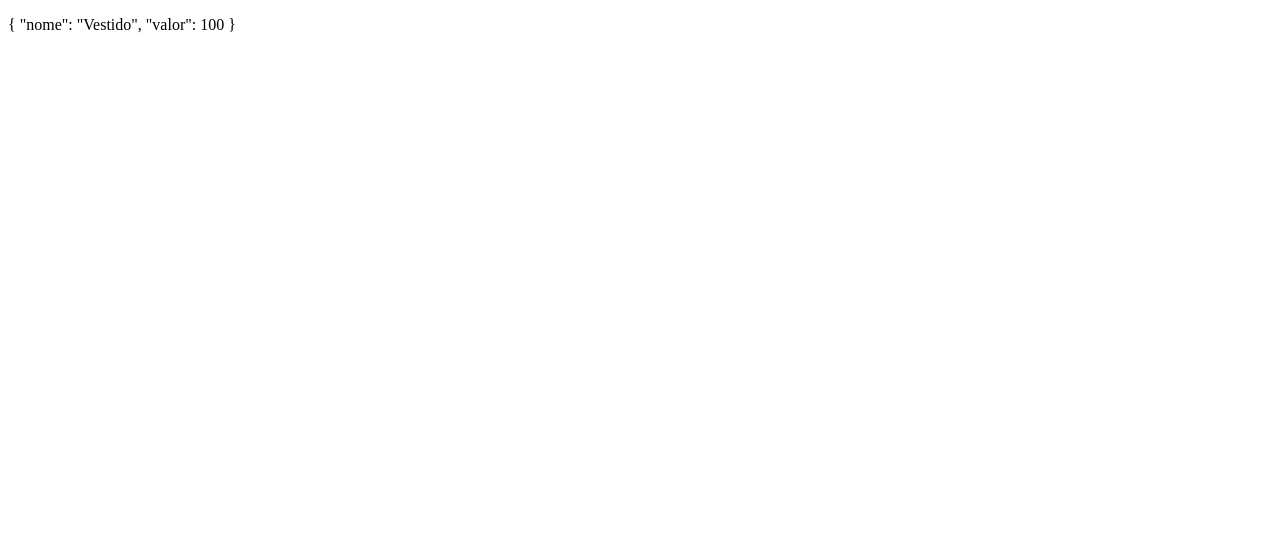
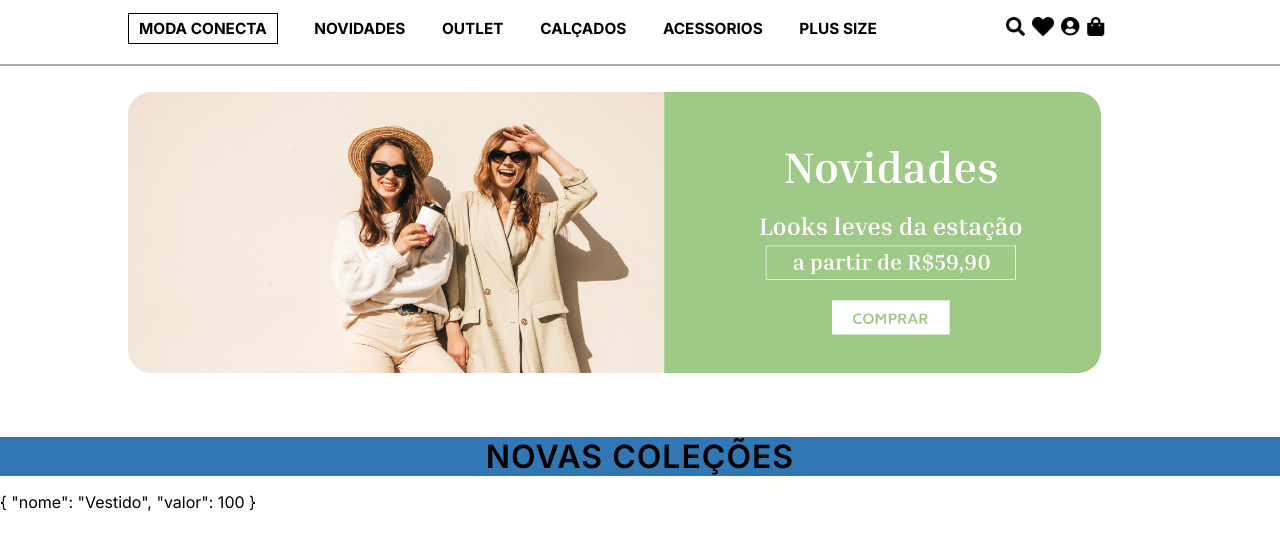
Before and after one commit to habbiner/moda-conecta, a plain HTML site: page index.html in a window 1280 px wide. Drawn offline with nearby package versions, Linux system fonts and the light colour scheme.

Commit message:
aceita ai - gabriel

```diff
--- a/css/style.css
+++ b/css/style.css
@@ -0,0 +1,83 @@
+html, body{
+    margin:0;
+    padding: 0px;
+    background-color: rgb(255, 255, 255);
+    font-family: "inter";
+}
+
+
+.nav-bar{
+    display: flex;
+    font-size: 1.2vw;
+    width: 100vw;
+    height: 5vw;
+    border-bottom: 2px solid #aaaaaa;
+}
+
+.nav-bar-teste{
+    margin: 1.5% 0px 0px 10%;
+    justify-content: center;
+    justify-items: center;
+    height: 2vw;
+    width: 63.6vw;
+}
+
+.a-nav-bar-titulo{
+    margin: 0px 4.5% 0px 0px;
+    border: 1px solid #000;
+    padding: 5px 10px;
+    text-decoration: none;
+    font-weight: bold;
+    cursor: pointer;
+}
+
+.a-nav-bar{
+    margin: 0px 4.5% 0px 0px;
+    text-decoration: none;
+    font-weight: bold;
+    cursor: pointer;
+}
+
+.icon-nav-bar{
+    height: 1.5vw;
+    margin: 0px 6% 0px 0px;
+    cursor: pointer;
+}
+
+.a-nav-bar-titulo:hover{
+    color:rgb(112, 112, 112) ;
+}
+
+.a-nav-bar:hover{
+    color:rgb(112, 112, 112) ;
+}
+
+.icon-nav-bar:hover{
+    color:rgb(112, 112, 112) ;
+}
+
+.icons-nav-bar{
+    margin: 1.3% 0px 0px 5%;
+    width: 9vw;
+    height: 2vw;
+}
+
+.img-ad{
+    margin: 2% 0px 0px 10%;
+    width: 76vw;
+    height: 22vw ;
+}
+
+.div-novas-colecoes{
+    margin: 5.0% 0px 0px 0px;
+    background-color: rgb(49, 119, 180);
+    justify-content: center;
+    display: flex;
+    font-size: 2.5vw;
+    font-weight: 600;
+    letter-spacing: 1px
+}
+.h-novas-colecoes{
+
+
+}
--- a/index.html
+++ b/index.html
@@ -4,13 +4,52 @@
         <meta charset="UTF-8">
         <meta name="viewport" content="width=device-width, initial-scale=1.0">
         <link rel="stylesheet" href="css/style.css">
+        <style> @import url('https://fonts.googleapis.com/css2?family=Inter:wght@100..900&display=swap');</style>
 
-        <title>Document</title>
+        <title>Home</title>
     </head>
     <body>
-       <div id="app">
+        <div id="app">
+            <div class="nav-bar">
+                <div class="nav-bar-teste">
+                <a class="a-nav-bar-titulo">MODA CONECTA</a>
+                <a class="a-nav-bar">NOVIDADES</a>
+                <a class="a-nav-bar">OUTLET</a>
+                <a class="a-nav-bar">CALÇADOS</a>
+                <a class="a-nav-bar">ACESSORIOS</a>
+                <a class="a-nav-bar">PLUS SIZE</a>
+                </div>
+                <div class="icons-nav-bar">
+                <img class="icon-nav-bar" src="/img/Lupa.png">
+                <img class="icon-nav-bar" src="/img/Coração.png">
+                <img class="icon-nav-bar" src="/img/omim.png">
+                <img class="icon-nav-bar" src="/img/Sacola.png">
+                </div>
+            </div>
+            <div class="img-ad">
+                <a href="URL_do_destino">
+                <img style = "border-radius: 23px " src="/img/teste2.png" width="100%" height="100% " alt="propaganda">
+                </a>
+            </div>
+
+            <div class="div-novas-colecoes">
+                <h class="h-novas-colecoes">NOVAS COLEÇÕES</h>
+                <div class="colecoes-card-1">
+
+
+                </div>
+
+                <div class="colecoes-card-2">
+
+                </div >
+
+                <div class="colecoes-card-3">
+
+                </div>
+            </div>
+
             <p>{{ produto }}</p>
-       </div>
+        </div>
 
         <script src="https://unpkg.com/vue@3/dist/vue.global.js"></script>
         <script src="js/index.js"></script>
```
Also changed, not shown: img/Coração.png (added), img/Lupa.png (added), img/Sacola.png (added), img/omim.png (added), img/teste.png (added), img/teste2.png (added).
